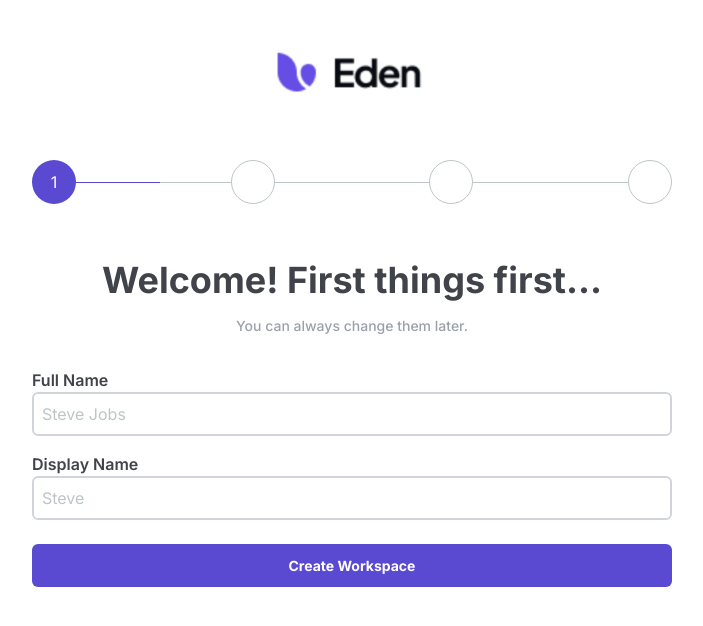
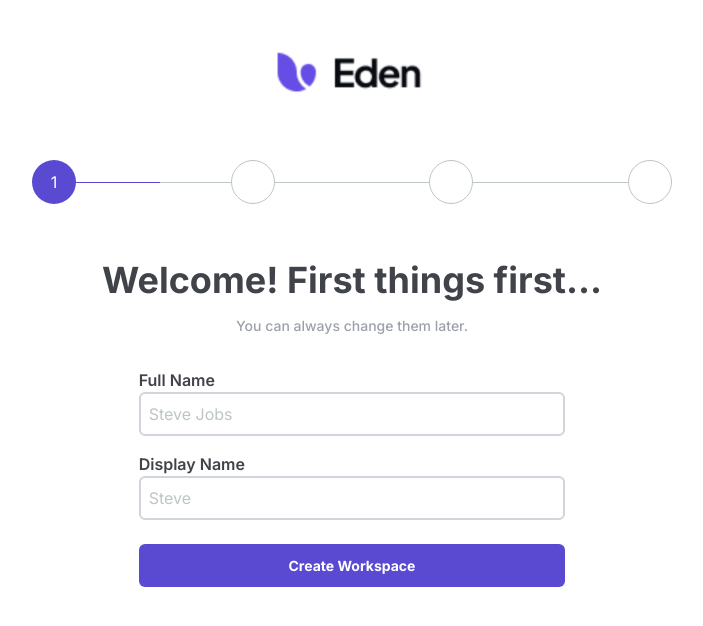
Before and after one commit to goofy1916/onboarding-ui, a Next.js app: page / in a window 1280 px wide. Shown: the top 626 px of the page, without its empty margins (288-991 px from the left). Built offline with nearby package versions, Linux system fonts and the light colour scheme.

Commit message:
Reduced text input width

```diff
--- a/components/UserNameInfo.js
+++ b/components/UserNameInfo.js
@@ -29,7 +29,7 @@ const UserNameInfo = ({
         You can always change them later.
       </div>
       <form
-        className='flex flex-col mx-auto mt-8 w-3/4'
+        className='flex flex-col mx-auto mt-8 w-3/4 md:w-1/2'
         onSubmit={handleSubmit}
       >
         <label className='text-base font-semibold text-secondary '>
--- a/components/WorkplaceInfo.js
+++ b/components/WorkplaceInfo.js
@@ -30,7 +30,7 @@ const WorkplaceInfo = ({
         You can always create another workspace later.
       </div>
       <form
-        className='flex flex-col mx-auto mt-8 w-3/4'
+        className='flex flex-col mx-auto mt-8 w-3/4 md:w-1/2'
         onSubmit={handleSubmit}
       >
         <label className='text-base font-semibold text-[#40434A]'>
```
